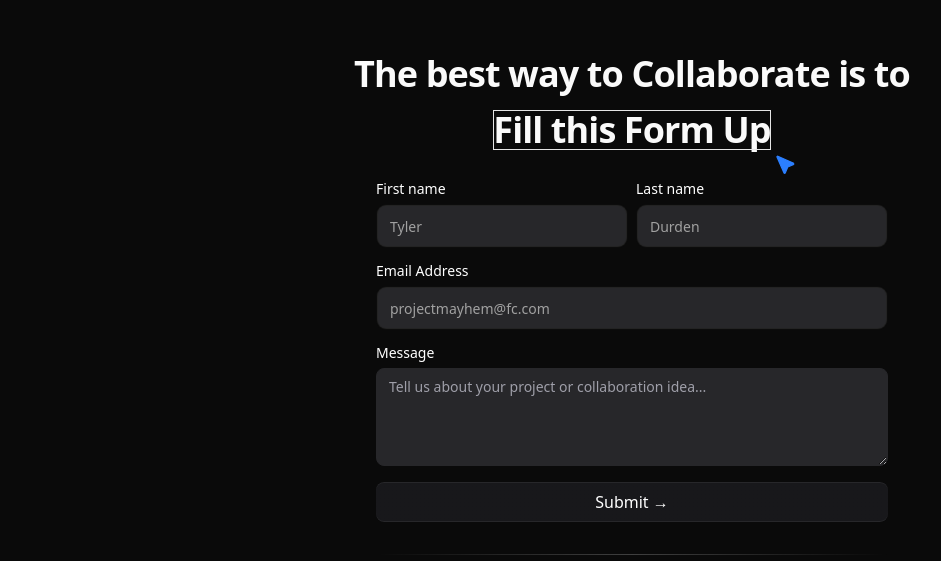
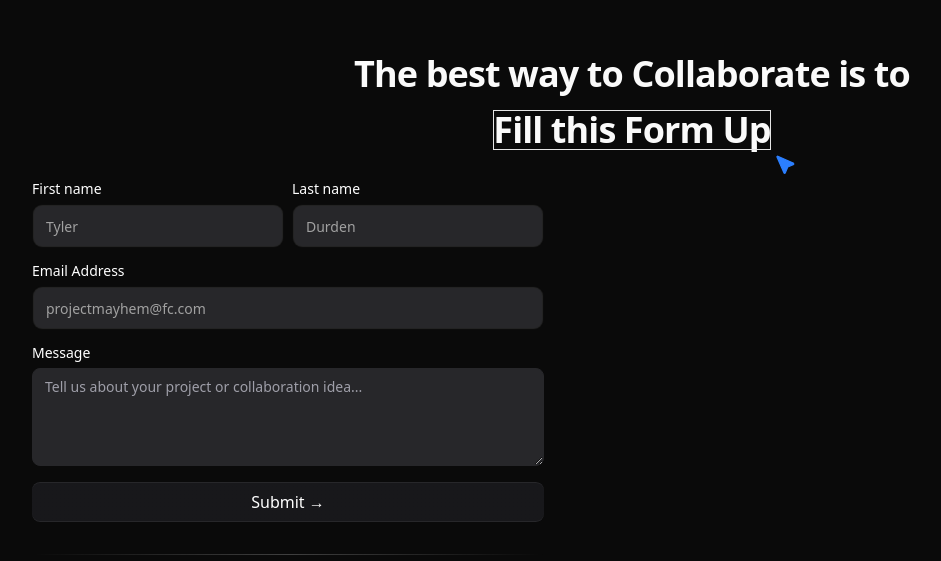
Before and after one commit to Dakshmrigwani/Portflio, a Next.js app in the folder app/: page / in a window 1280 px wide. Shown: the part 7794-8355 px from the top of the page, without its empty margins (8-949 px from the left). Built offline with nearby package versions, Linux system fonts and the light colour scheme.

Commit message:
Update signup.tsx

```diff
--- a/app/src/app/signup.tsx
+++ b/app/src/app/signup.tsx
@@ -117,7 +117,7 @@ export default function Signup() {
       )}
 
       <form
-        className="my-8 mx-auto max-w-lg relative z-10 mb-10 pb-12"
+        className="my-8 mx-10 max-w-lg relative z-10 mb-10 pb-12"
         onSubmit={handleSubmit}
       >
         <div className="mb-4 flex flex-col space-y-2 md:flex-row md:space-y-0 md:space-x-2">
```
